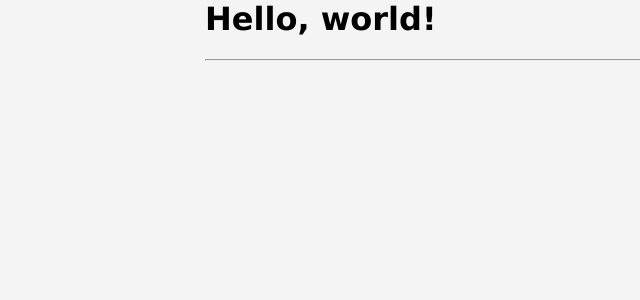
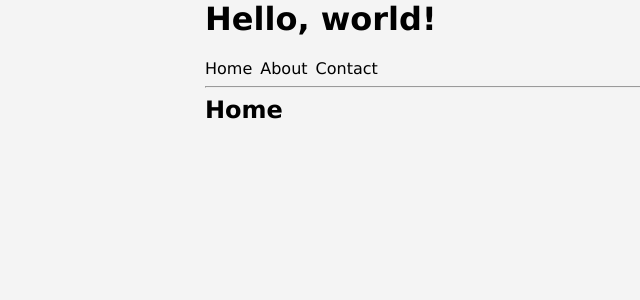
Before and after one commit to Tarvydas-Sarunas/07_react_router, a React (Vite) app: page / in a window 1280 px wide. Shown: the top 300 px of the page, without its empty margins (0-640 px from the left). Built offline with nearby package versions, Linux system fonts and the light colour scheme.

Commit message:
router navigacija

```diff
--- a/src/App.jsx
+++ b/src/App.jsx
@@ -1,11 +1,26 @@
+import { useState } from 'react';
 import './styles/App.css';
+import AboutPages from './pages/AboutPages';
 
 export default function App() {
+
+  const [currentPage, setCurrentPage] = useState(1)
+
   console.log('App susikure');
   return (
     <div className='App container'>
       <h1>Hello, world!</h1>
+      <nav className='flex'>
+        <a onClick={() => {setCurrentPage(1)}} href="#">Home</a>
+        <a onClick={() => {setCurrentPage(2)}} href="#">About</a>
+        <a onClick={() => {setCurrentPage(3)}} href="#">Contact</a>
+      </nav>
       <hr />
+
+
+      {currentPage === 1 && <h2>Home</h2>}
+      {currentPage === 2 && <AboutPages />}
+      {currentPage === 3 && <h2>Contact us</h2>}
     </div>
   );
 }
--- /dev/null
+++ b/src/pages/AboutPages.jsx
@@ -0,0 +1,13 @@
+import React from 'react'
+
+function AboutPages() {
+  return (
+    <div>
+      <h1>About Page</h1>
+      <p>Lorem ipsum dolor sit amet, consectetur adipisicing elit. Deserunt doloremque voluptate explicabo similique est quis! Officiis maxime doloribus unde, eos quae sint, velit quis reprehenderit tempore ipsum error eum alias!</p>
+      <button>Click here</button>
+      </div>
+  )
+}
+
+export default AboutPages
```
